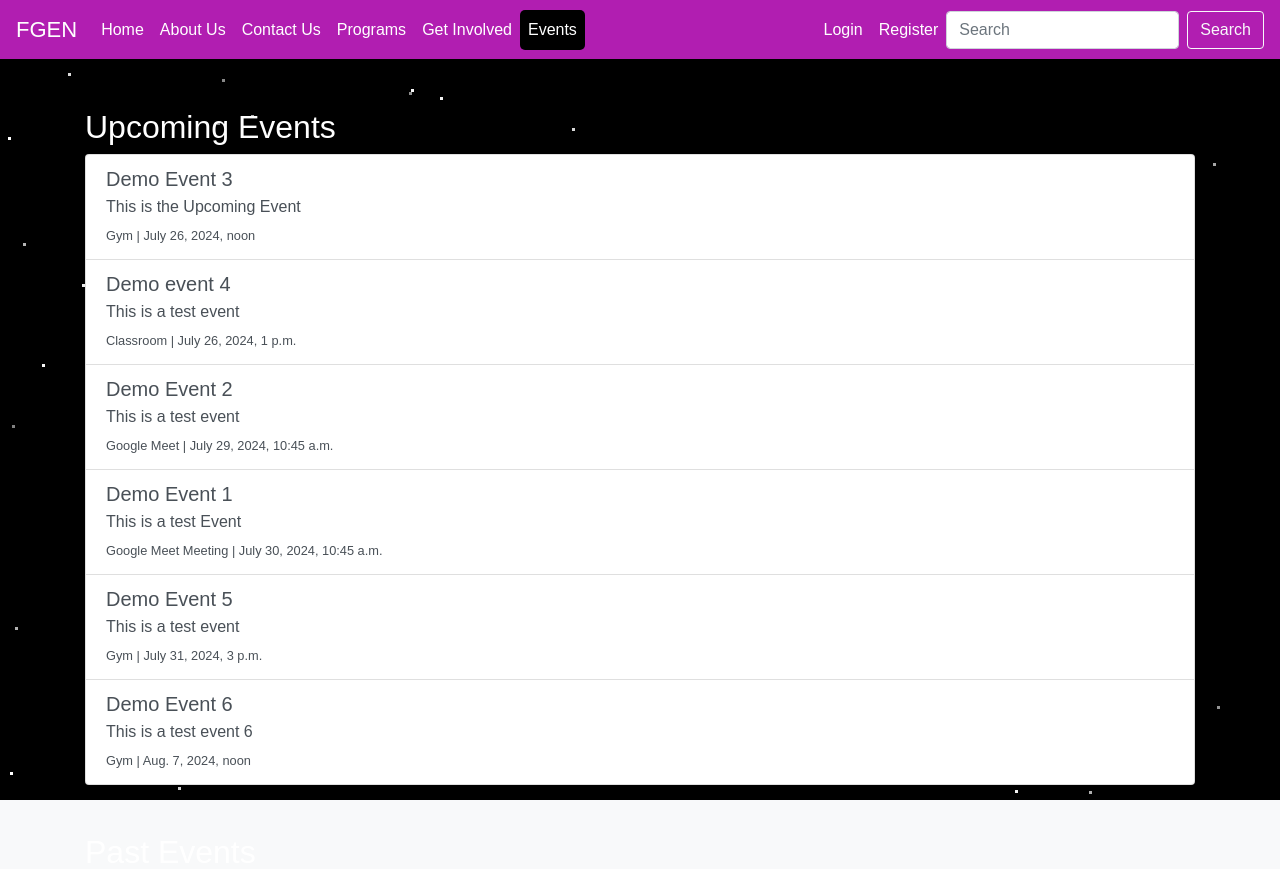
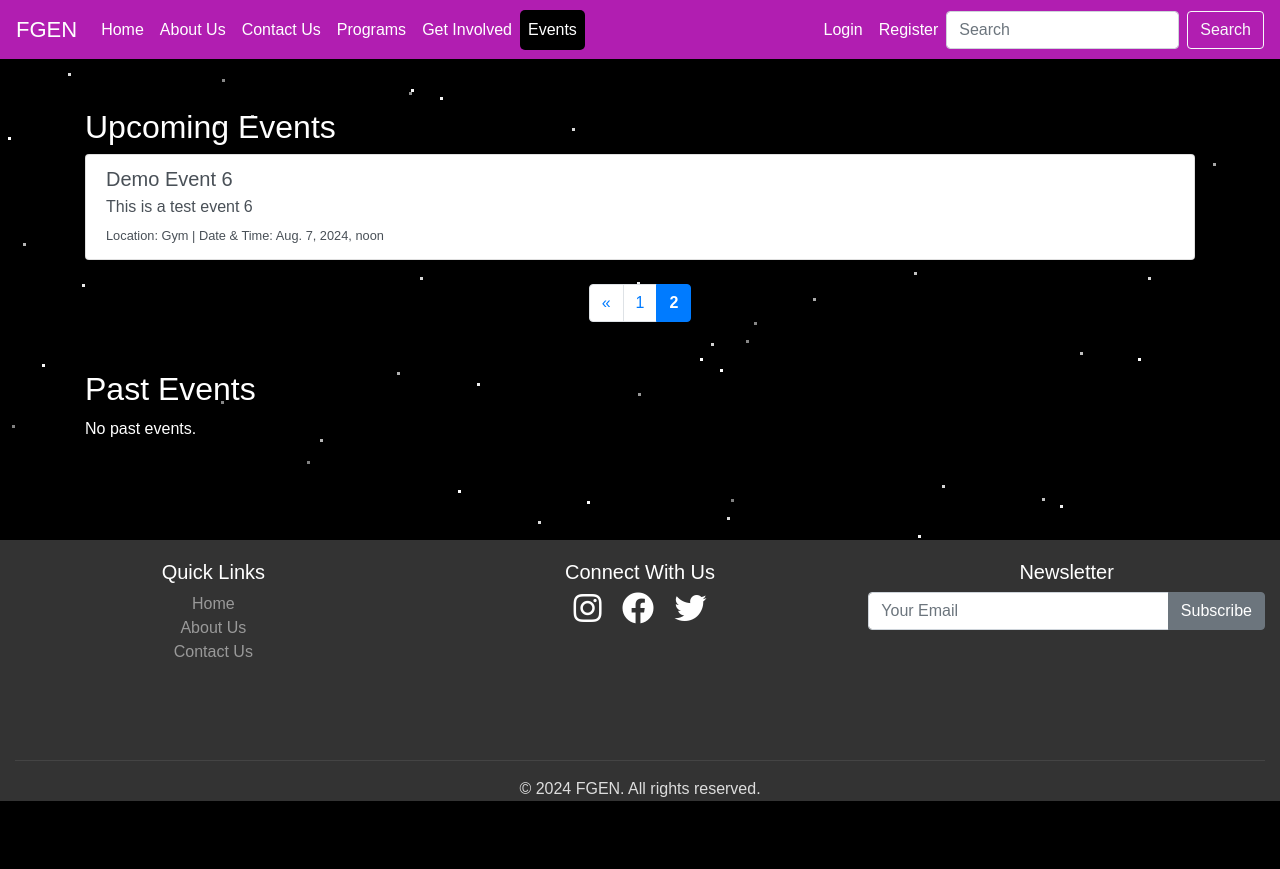
Before and after one commit to bhavinnirmal29/Fgen_New, a Django app: page /events/?page_upcoming=2 in a window 1280 px wide. Shown: the top 869 px of the page. After the commit the page ends 801 px from the top, so only its background shows below. Run offline with Django 4.2, Linux system fonts and the light colour scheme; data comes from the database, SQL or seed files in the repository; both versions use the stored data as it was after the commit; some libraries are stand-ins or nearby versions.

Commit message:
Events pagination added

```diff
--- a/new_App/templates/events.html
+++ b/new_App/templates/events.html
@@ -3,7 +3,7 @@
 {% block title %}Events{% endblock %}
 
 {% block content %}
-<div class="container mt-5 text-white">
+{% comment %} <div class="container mt-5 text-white">
     <h2>Upcoming Events</h2>
     {% if upcoming_events %}
         <div class="list-group">
@@ -34,6 +34,87 @@
     {% else %}
         <p>No past events.</p>
     {% endif %}
+</div> {% endcomment %}
+<div class="container mt-5 text-white">
+    <h2>Upcoming Events</h2>
+    {% if upcoming_events %}
+        <div class="list-group">
+            {% for event in upcoming_events %}
+                <a href="#" class="list-group-item list-group-item-action">
+                    <h5 class="mb-1">{{ event.title }}</h5>
+                    <p class="mb-1">{{ event.description }}</p>
+                    <small>Location: {{ event.location }} | Date & Time: {{ event.event_date }}</small>
+                </a>
+                &nbsp;
+            {% endfor %}
+        </div>
+        <nav aria-label="Upcoming events pagination">
+            <ul class="pagination justify-content-center">
+                {% if upcoming_events.has_previous %}
+                    <li class="page-item">
+                        <a class="page-link" href="?page_upcoming={{ upcoming_events.previous_page_number }}" aria-label="Previous">
+                            <span aria-hidden="true">&laquo;</span>
+                        </a>
+                    </li>
+                {% endif %}
+                {% for num in upcoming_events.paginator.page_range %}
+                    {% if upcoming_events.number == num %}
+                        <li class="page-item active"><span class="page-link">{{ num }}</span></li>
+                    {% elif num > upcoming_events.number|add:'-3' and num < upcoming_events.number|add:'3' %}
+                        <li class="page-item"><a class="page-link" href="?page_upcoming={{ num }}">{{ num }}</a></li>
+                    {% endif %}
+                {% endfor %}
+                {% if upcoming_events.has_next %}
+                    <li class="page-item">
+                        <a class="page-link" href="?page_upcoming={{ upcoming_events.next_page_number }}" aria-label="Next">
+                            <span aria-hidden="true">&raquo;</span>
+                        </a>
+                    </li>
+                {% endif %}
+            </ul>
+        </nav>
+    {% else %}
+        <p>No upcoming events.</p>
+    {% endif %}
+
+    <h2 class="mt-5">Past Events</h2>
+    {% if past_events %}
+        <div class="list-group">
+            {% for event in past_events %}
+                <a href="#" class="list-group-item list-group-item-action">
+                    <h5 class="mb-1">{{ event.title }}</h5>
+                    <p class="mb-1">{{ event.description }}</p>
+                    <small>{{ event.location }} | {{ event.event_date }}</small>
+                </a>
+            {% endfor %}
+        </div>
+        <nav aria-label="Past events pagination">
+            <ul class="pagination justify-content-center">
+                {% if past_events.has_previous %}
+                    <li class="page-item">
+                        <a class="page-link" href="?page_past={{ past_events.previous_page_number }}" aria-label="Previous">
+                            <span aria-hidden="true">&laquo;</span>
+                        </a>
+                    </li>
+                {% endif %}
+                {% for num in past_events.paginator.page_range %}
+                    {% if past_events.number == num %}
+                        <li class="page-item active"><span class="page-link">{{ num }}</span></li>
+                    {% elif num > past_events.number|add:'-3' and num < past_events.number|add:'3' %}
+                        <li class="page-item"><a class="page-link" href="?page_past={{ num }}">{{ num }}</a></li>
+                    {% endif %}
+                {% endfor %}
+                {% if past_events.has_next %}
+                    <li class="page-item">
+                        <a class="page-link" href="?page_past={{ past_events.next_page_number }}" aria-label="Next">
+                            <span aria-hidden="true">&raquo;</span>
+                        </a>
+                    </li>
+                {% endif %}
+            </ul>
+        </nav>
+    {% else %}
+        <p>No past events.</p>
+    {% endif %}
 </div>
-
 {% endblock %}
--- a/new_App/views.py
+++ b/new_App/views.py
@@ -12,6 +12,7 @@ from .models import NewsletterSubscriber
 from django.views.decorators.csrf import csrf_exempt
 from django.http import HttpResponse
 import time
+from django.core.paginator import Paginator, EmptyPage, PageNotAnInteger
 
 def home(request):
     return render(request, 'home.html', {'active_page': 'home'})
@@ -57,8 +58,34 @@ def get_involved(request):
 def events(request):
     upcoming_events = Event.objects.filter(event_date__gte=timezone.now()).order_by('event_date')
     past_events = Event.objects.filter(event_date__lt=timezone.now()).order_by('-event_date')
-    return render(request, 'events.html', {'upcoming_events': upcoming_events, 'past_events': past_events, 'active_page': 'events'})
 
+    # Pagination for upcoming events
+    paginator_upcoming = Paginator(upcoming_events, 5)  # Show 5 events per page
+    page = request.GET.get('page_upcoming')
+    try:
+        upcoming_events = paginator_upcoming.page(page)
+    except PageNotAnInteger:
+        upcoming_events = paginator_upcoming.page(1)
+    except EmptyPage:
+        upcoming_events = paginator_upcoming.page(paginator_upcoming.num_pages)
+
+    # Pagination for past events
+    paginator_past = Paginator(past_events, 5)  # Show 5 events per page
+    page = request.GET.get('page_past')
+    try:
+        past_events = paginator_past.page(page)
+    except PageNotAnInteger:
+        past_events = paginator_past.page(1)
+    except EmptyPage:
+        past_events = paginator_past.page(paginator_past.num_pages)
+
+    context = {
+        'upcoming_events': upcoming_events,
+        'past_events': past_events,
+        'active_page':'events'
+    }
+
+    return render(request, 'events.html', context)
 def login_view(request):
     return render(request, 'login.html', {'active_page': 'login'})
 
```
Also changed, not shown: new_App/templates/getinvolved.html (+0 -16 lines), db.sqlite3.
